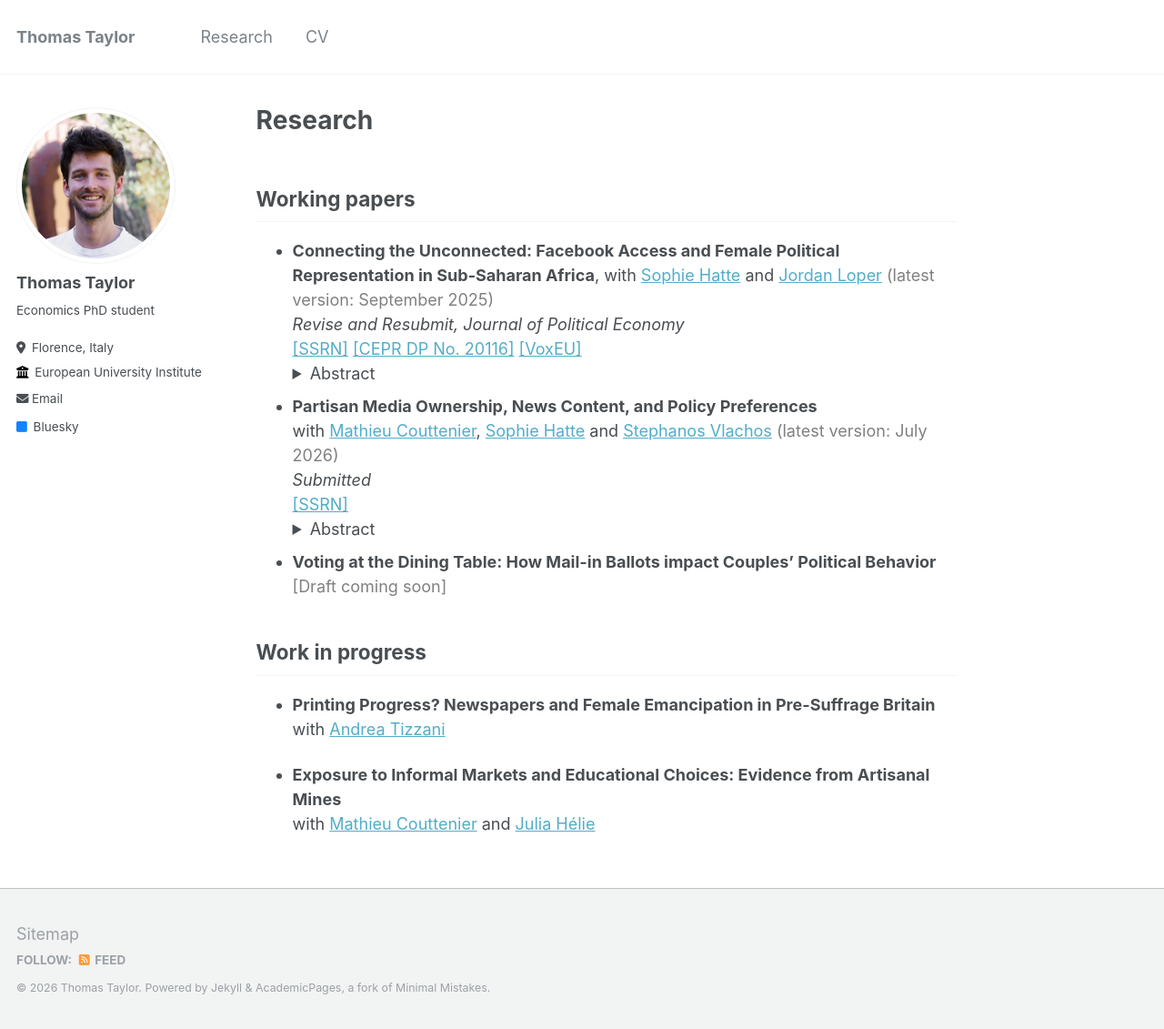
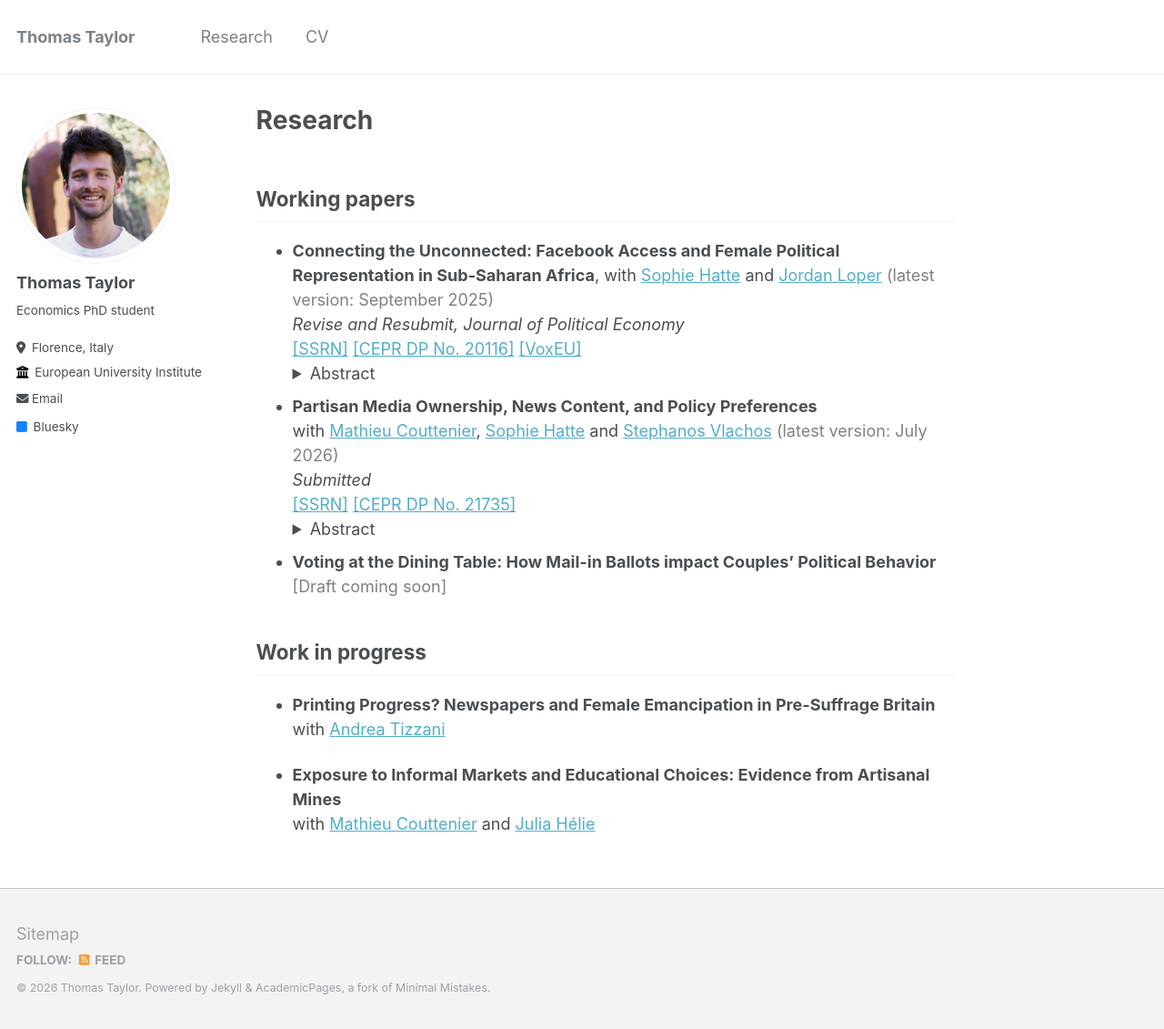
Before and after one commit to thomastaylor-econ/thomastaylor-econ.github.io, a Jekyll site: the page built from _pages/research.md, in a window 1280 px wide and 1131 px high. Shown: the whole window at 91% size. Built offline with Jekyll 4.4.1, drawn with Linux system fonts in a browser that asks for light colours.

Commit message:
Update research.md
added BaZ CEPR WP

```diff
--- a/_pages/research.md
+++ b/_pages/research.md
@@ -21,7 +21,7 @@ author_profile: true
 - **Partisan Media Ownership, News Content, and Policy Preferences**
 with [Mathieu Couttenier][couttenier_link]{:target="_blank" rel="noopener"}, [Sophie Hatte][hatte_link]{:target="_blank" rel="noopener"} and [Stephanos Vlachos][vlachos_link]{:target="_blank" rel="noopener"}  <span style="color:gray"> (latest version: July 2026) </span> <br/>
 *Submitted* <br/>
-  [\[SSRN\]][CHTV_ssrn]{:target="_blank" rel="noopener"} <br/>
+  [\[SSRN\]][CHTV_ssrn]{:target="_blank" rel="noopener"} [\[CEPR DP No. 21735\]][CHTV_cepr]{:target="_blank" rel="noopener"} <br/>
   <details>
   <summary>Abstract </summary>
   <div style="text-align: justify">
@@ -50,7 +50,7 @@ with [Mathieu Couttenier][couttenier_link]{:target="_blank" rel="noopener"} and
 [HLT_vox]: https://cepr.org/voxeu/columns/digital-access-and-gender-representation-case-major-connectivity-shock-sub-saharan
 
 [CHTV_ssrn]: https://papers.ssrn.com/abstract=7071119
-
+[CHTV_cepr]:https://cepr.org/publications/dp21735
 
 [//]: # (Co-authors)
 [hatte_link]: https://sites.google.com/site/sophiehatte/
```
